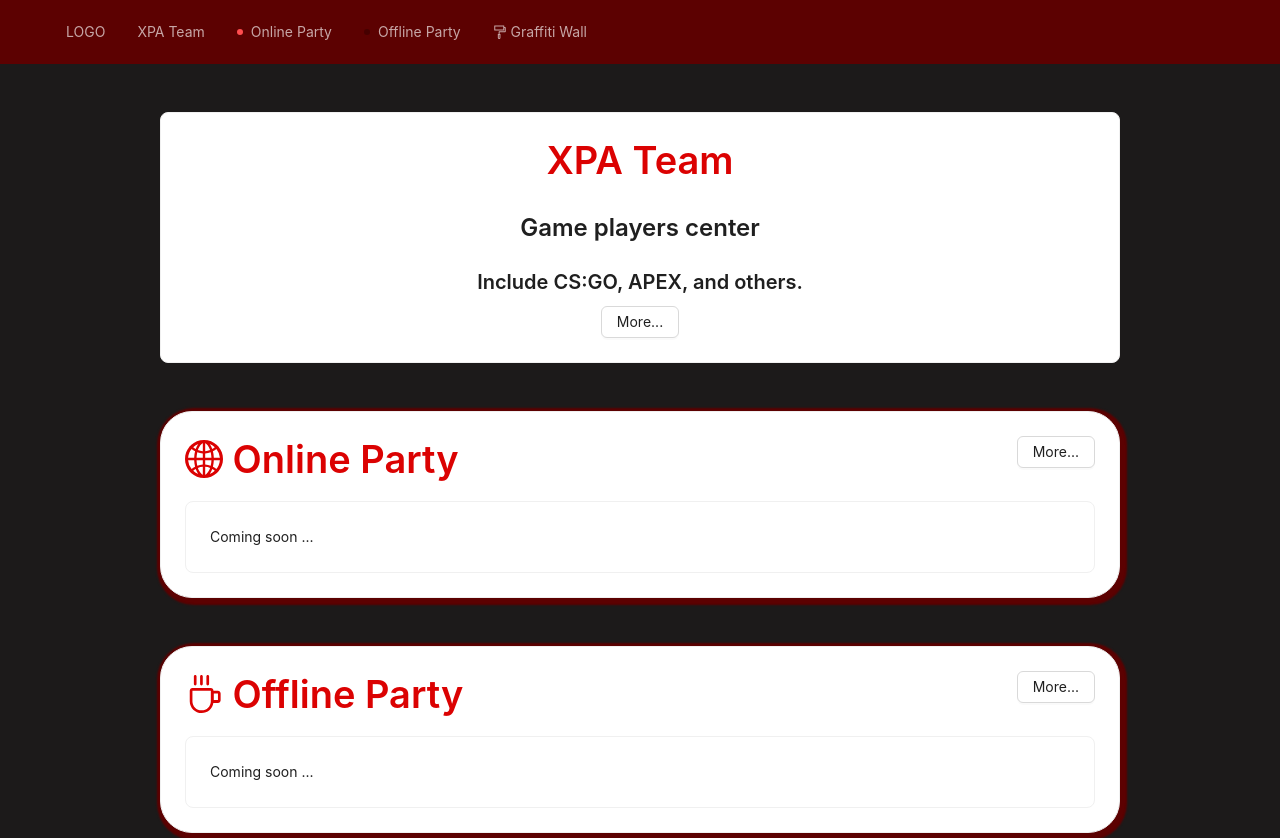
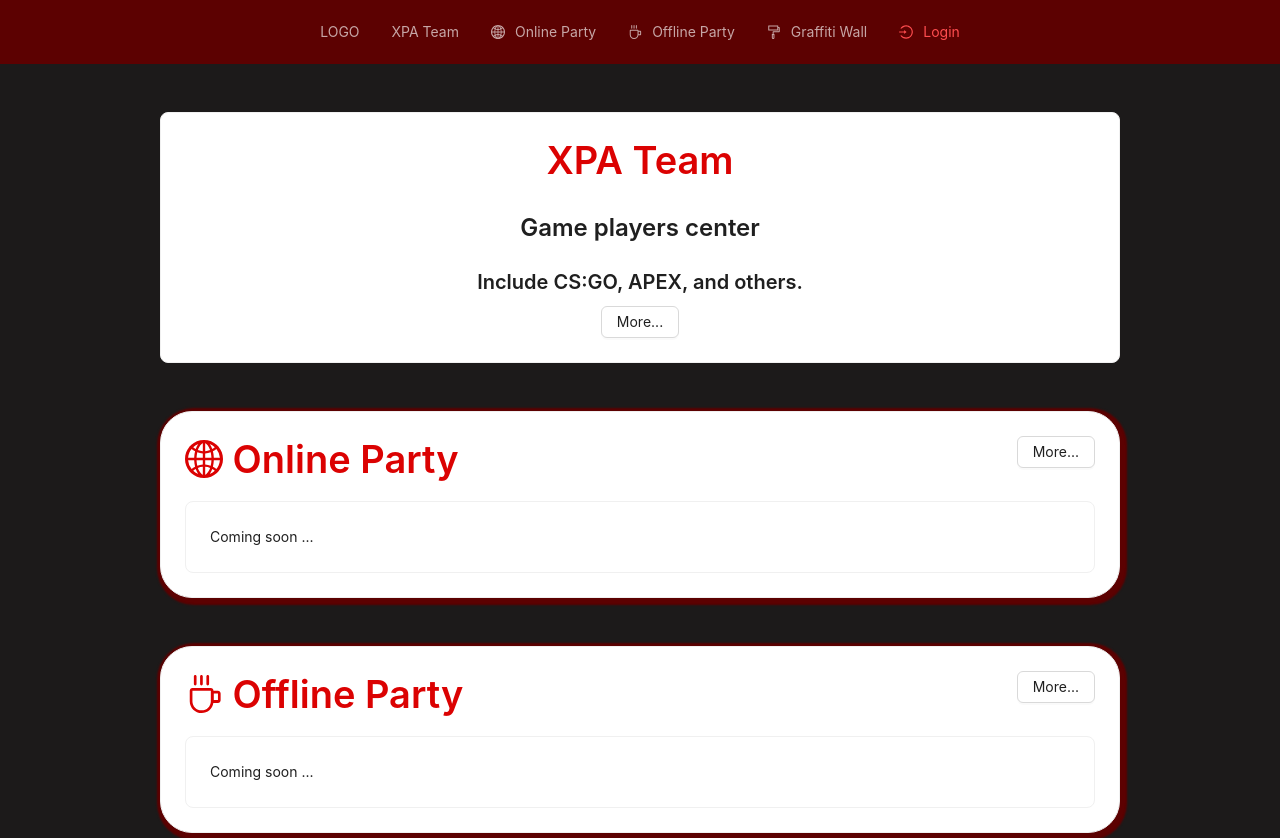
Before and after one commit to jenny86520/xenophobia, a Next.js app: page / in a window 1280 px wide. Shown: the top 838 px of the page. Built offline with nearby package versions, Linux system fonts and the light colour scheme.

Commit message:
[fix] Update icon and be center

```diff
--- a/components/menu/mainMenu.tsx
+++ b/components/menu/mainMenu.tsx
@@ -1,5 +1,10 @@
 import { Affix, Badge, Menu } from "antd";
-import { FormatPainterOutlined } from "@ant-design/icons";
+import {
+  GlobalOutlined,
+  CoffeeOutlined,
+  FormatPainterOutlined,
+  LoginOutlined,
+} from "@ant-design/icons";
 import Link from "next/link";
 import { Header } from "antd/lib/layout/layout";
 
@@ -9,7 +14,6 @@ export const MainMenu = () => {
   return (
     <Affix style={{ marginBottom: "-3rem", zIndex: 1 }}>
       <Header className="header">
-        <div className="logo" />
         <Menu
           theme="dark"
           onClick={() => {
@@ -18,26 +22,37 @@ export const MainMenu = () => {
           mode="horizontal"
           selectedKeys={menuSelectKeys}
           className="menu"
+          style={{ justifyContent: "center" }}
         >
-           <Menu.Item key="home" id="homeBtn">
+          <Menu.Item key="home" id="homeBtn">
             <Link href="/">LOGO</Link>
           </Menu.Item>
           <Menu.Item key="about" id="aboutBtn">
             <Link href="/about">XPA Team</Link>
           </Menu.Item>
-          <Menu.Item key="onlineParty" id="onlinePartyBtn">
-            <Link href="/online-party">
-              <Badge status="error" text=" " />Online Party
-            </Link>
+          <Menu.Item
+            key="onlineParty"
+            id="onlinePartyBtn"
+            icon={<GlobalOutlined />}
+          >
+            <Link href="/online-party">Online Party</Link>
           </Menu.Item>
-          <Menu.Item key="offlineParty" id="offlinePartyBtn">
-            <Link href="/offline-party">
-              <Badge status="default" text=" " />Offline Party
-            </Link>
+          <Menu.Item
+            key="offlineParty"
+            id="offlinePartyBtn"
+            icon={<CoffeeOutlined />}
+          >
+            <Link href="/offline-party">Offline Party</Link>
           </Menu.Item>
-          <Menu.Item key="graffitiWall" id="graffitiWallBtn">
-            <FormatPainterOutlined />{" "}
+          <Menu.Item
+            key="graffitiWall"
+            id="graffitiWallBtn"
+            icon={<FormatPainterOutlined />}
+          >
             <Link href="/graffiti-wall">Graffiti Wall</Link>
+          </Menu.Item>
+          <Menu.Item key="login" id="loginBtn" icon={<LoginOutlined />} danger>
+            <Link href="/login">Login</Link>
           </Menu.Item>
         </Menu>
       </Header>
```
